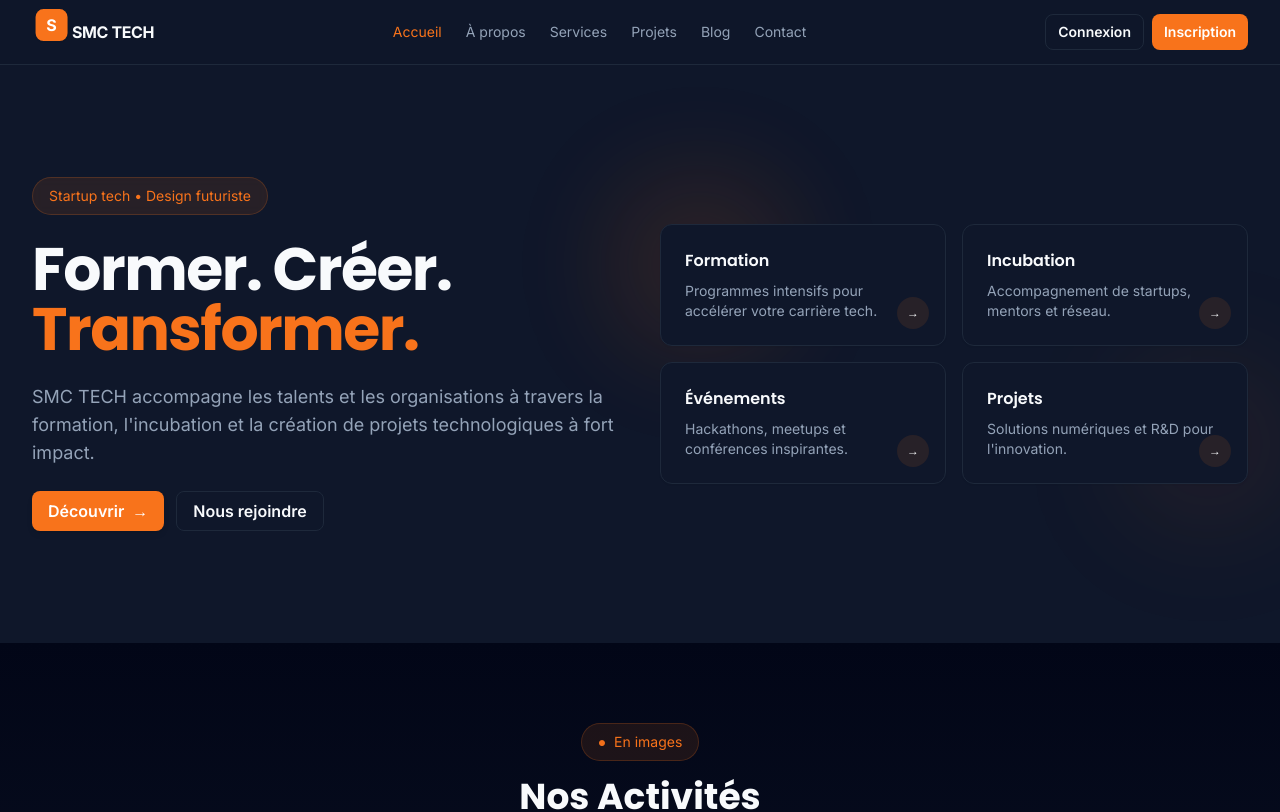
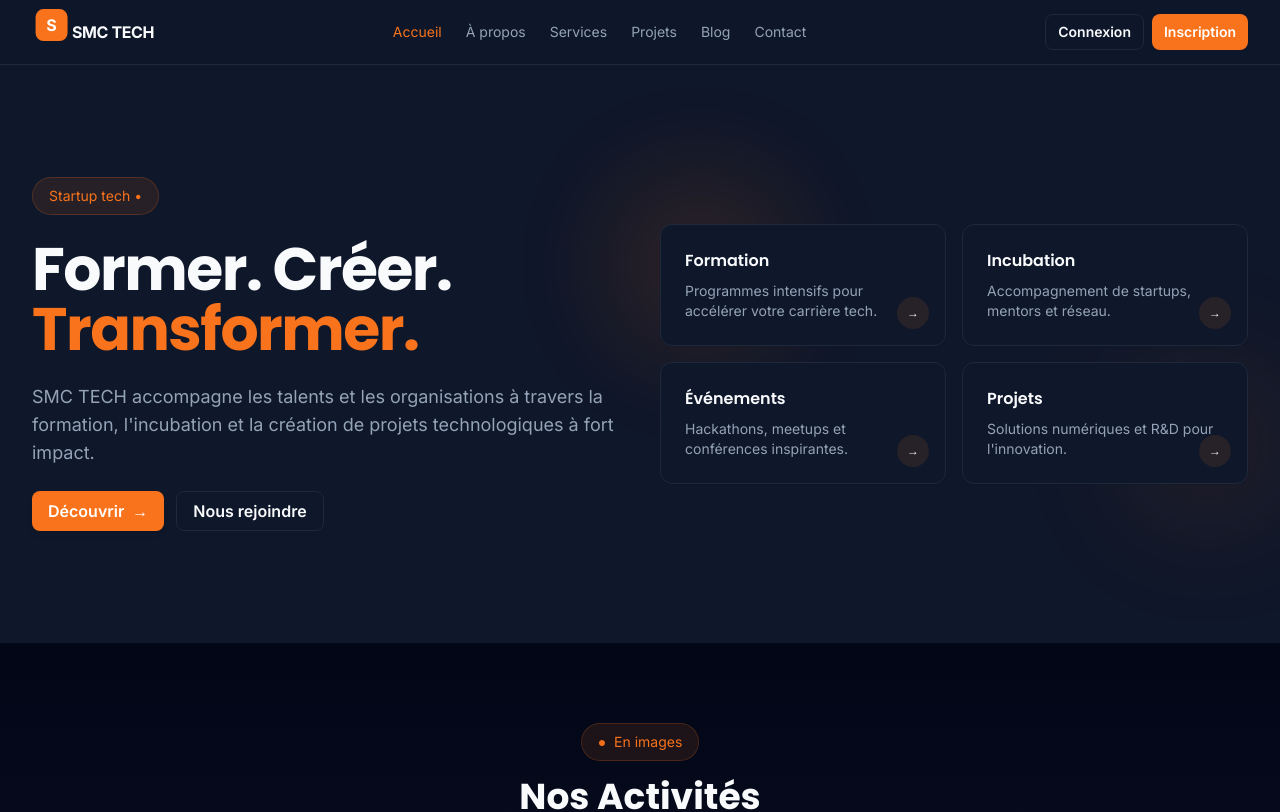
Before and after one commit to Mkane04/smc-tech, a React (Vite) app: page / in a window 1280 px wide. Shown: the top 812 px of the page. Built offline with nearby package versions, Linux system fonts and the light colour scheme.

Commit message:
Update src/pages/home/index.jsx

```diff
--- a/src/pages/home/index.jsx
+++ b/src/pages/home/index.jsx
@@ -43,7 +43,7 @@ export default function Home() {
                 animation: isVisible ? 'fadeInUp 0.6s ease-out 0.1s both' : 'none'
               }}
             >
-              Startup tech • Design futuriste
+              Startup tech •
             </div>
 
             <h1
```
